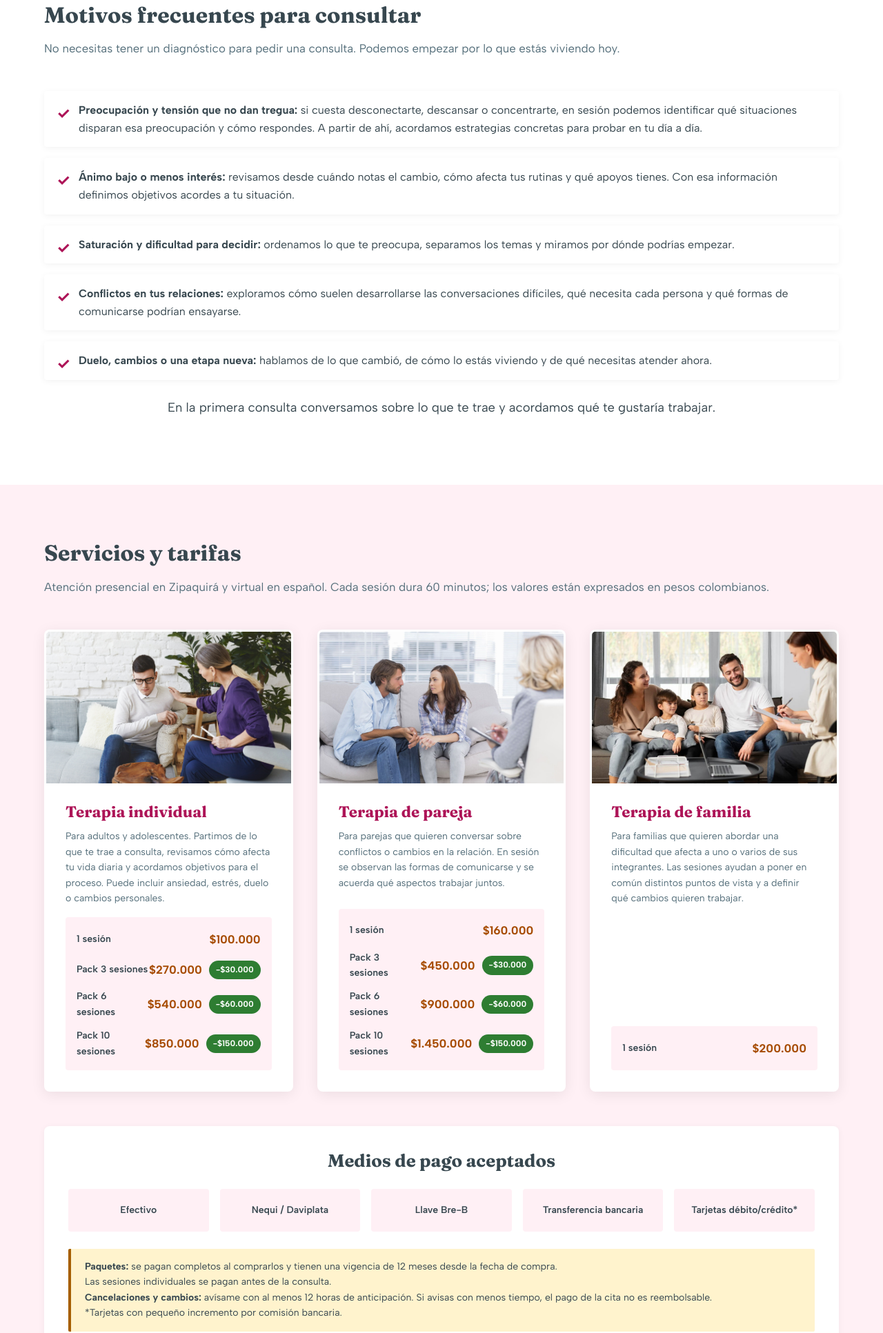
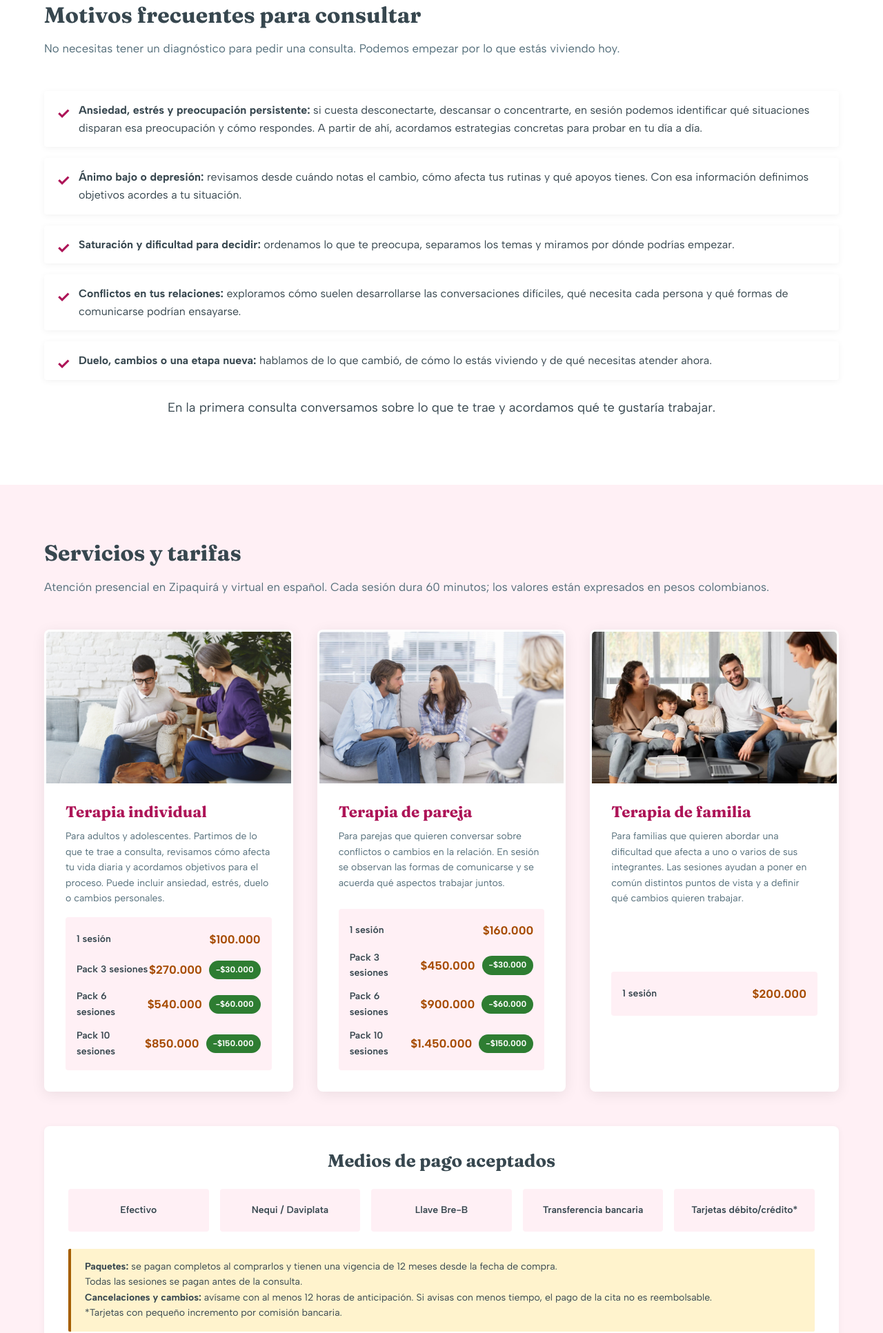
Before and after one commit to psicomariangaleano/psicomariangaleano.github.io, a website: page index.html in a window 1280 px wide. Shown: the part 1662-3595 px from the top of the page at 69% size. Drawn offline with Linux system fonts and the light colour scheme; a script that the page names is missing.

Commit message:
Clarify payment and family therapy pricing

```diff
--- a/css/components.css
+++ b/css/components.css
@@ -314,6 +314,14 @@ a {
   color: var(--light-text);
   margin-bottom: var(--spacing-sm);
   flex-grow: 1;
+}
+
+.service-card-family .service-desc {
+  flex-grow: 0;
+}
+
+.service-card-family .pricing-list {
+  margin: auto 0;
 }
 
 /* Pricing */
--- a/index.html
+++ b/index.html
@@ -302,10 +302,10 @@
         </p>
 
         <ul class="benefit-list">
-          <li><strong>Preocupación y tensión que no dan tregua:</strong> si cuesta desconectarte, descansar o concentrarte,
+          <li><strong>Ansiedad, estrés y preocupación persistente:</strong> si cuesta desconectarte, descansar o concentrarte,
             en sesión podemos identificar qué situaciones disparan esa preocupación y cómo respondes. A partir de ahí,
             acordamos estrategias concretas para probar en tu día a día.</li>
-          <li><strong>Ánimo bajo o menos interés:</strong> revisamos desde cuándo notas el cambio, cómo afecta tus rutinas
+          <li><strong>Ánimo bajo o depresión:</strong> revisamos desde cuándo notas el cambio, cómo afecta tus rutinas
             y qué apoyos tienes. Con esa información definimos objetivos acordes a tu situación.</li>
           <li><strong>Saturación y dificultad para decidir:</strong> ordenamos lo que te preocupa, separamos los temas y
             miramos por dónde podrías empezar.</li>
@@ -417,7 +417,7 @@
           </article>
 
           <!-- FAMILY THERAPY -->
-          <article class="service-card">
+          <article class="service-card service-card-family">
             <img src="./assets/images/familia.jpg" class="service-img" alt="Espacio de terapia familiar sistémica"
               width="400" height="220" loading="lazy" decoding="async">
             <div class="service-content">
@@ -450,7 +450,7 @@
           </div>
           <div class="payment-note">
             <p><strong>Paquetes:</strong> se pagan completos al comprarlos y tienen una vigencia de 12 meses desde la fecha de compra.</p>
-            <p>Las sesiones individuales se pagan antes de la consulta.</p>
+            <p>Todas las sesiones se pagan antes de la consulta.</p>
             <p><strong>Cancelaciones y cambios:</strong> avísame con al menos 12 horas de anticipación. Si avisas con menos tiempo, el pago de la cita no es reembolsable.</p>
             <p>*Tarjetas con pequeño incremento por comisión bancaria.</p>
           </div>
```
